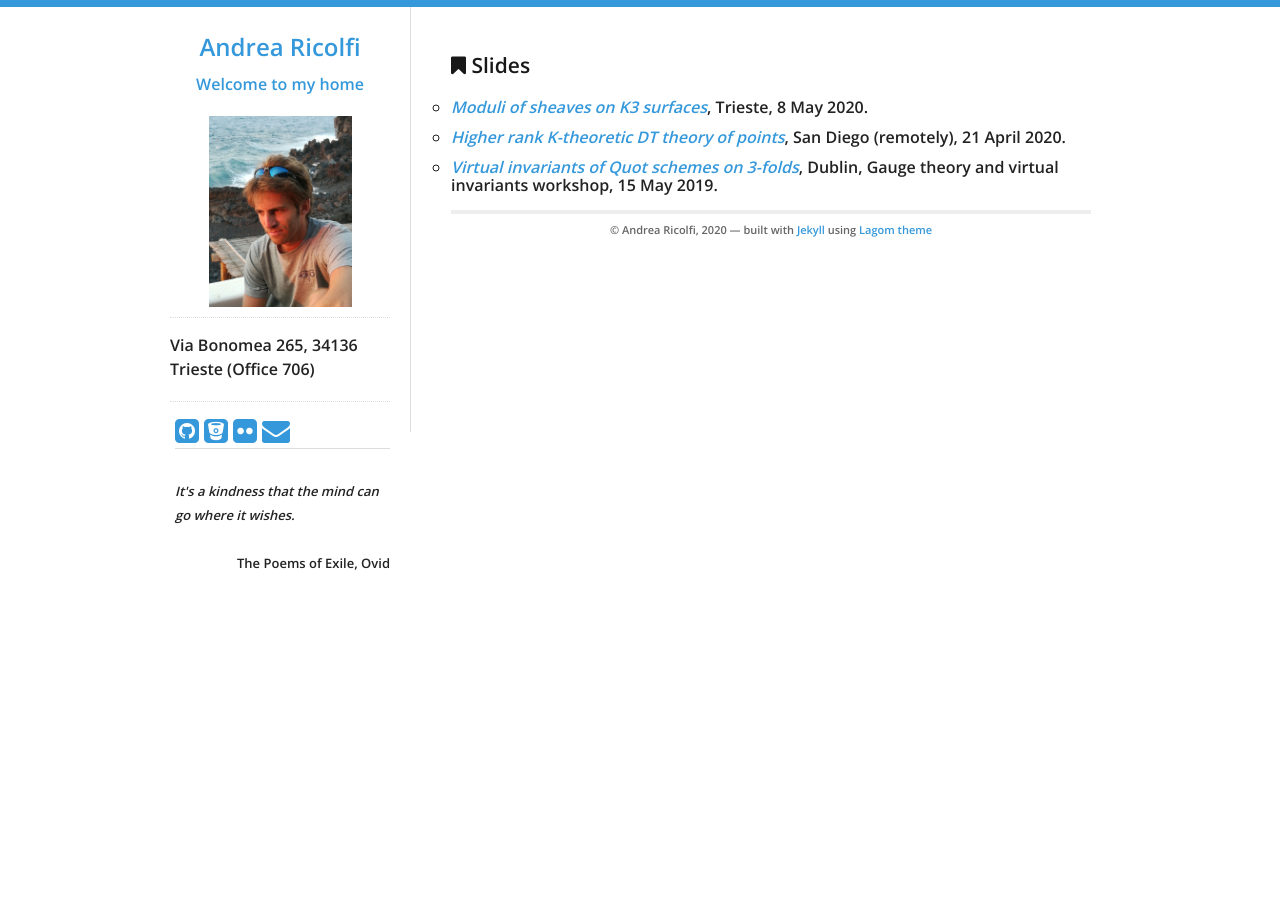
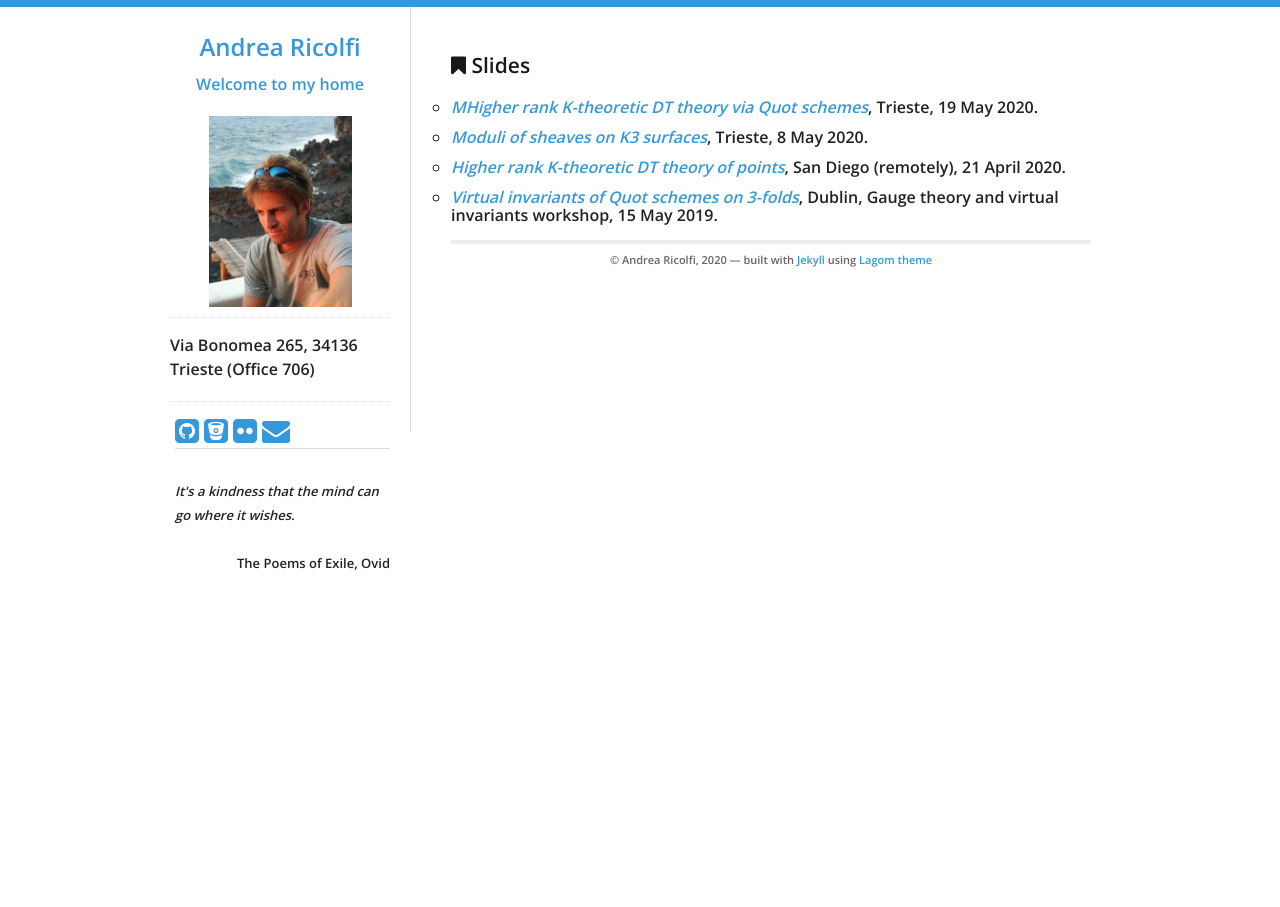
Before and after one commit to atricolfi/atricolfi.github.io, a Jekyll site: the page built from Slides.html, in a window 1280 px wide. Built offline with Jekyll 4.4.1, drawn with Linux system fonts in a browser that asks for light colours.

Commit message:
Update Slides.html

```diff
--- a/Slides.html
+++ b/Slides.html
@@ -8,6 +8,7 @@
 <p>
 
   <ul style="list-style-type:circle">
+  <li><a href="K-theoreticDT_SISSA.pdf"><em>MHigher rank K-theoretic DT theory via Quot schemes</em></a>, Trieste, 19 May 2020.</li>
   <li><a href="Sheaves_on_K3.pdf"><em>Moduli of sheaves on K3 surfaces</em></a>, Trieste, 8 May 2020.</li>
   <li><a href="SanDiego.pdf"><em>Higher rank K-theoretic DT theory of points</em></a>, San Diego (remotely), 21 April 2020.</li>
   <li><a href="Dublin.pdf"><em>Virtual invariants of Quot schemes on 3-folds</em></a>, Dublin, Gauge theory and virtual invariants workshop, 15 May 2019.</li>
```
